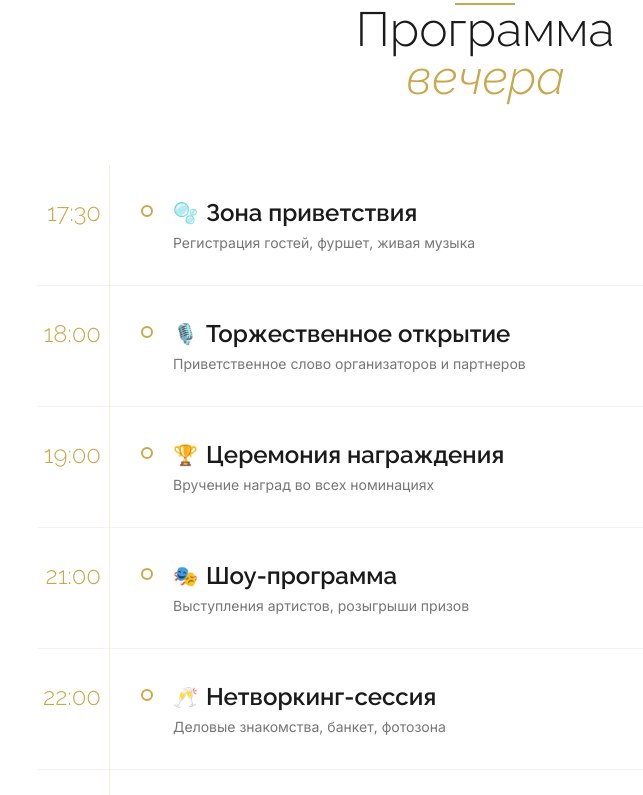
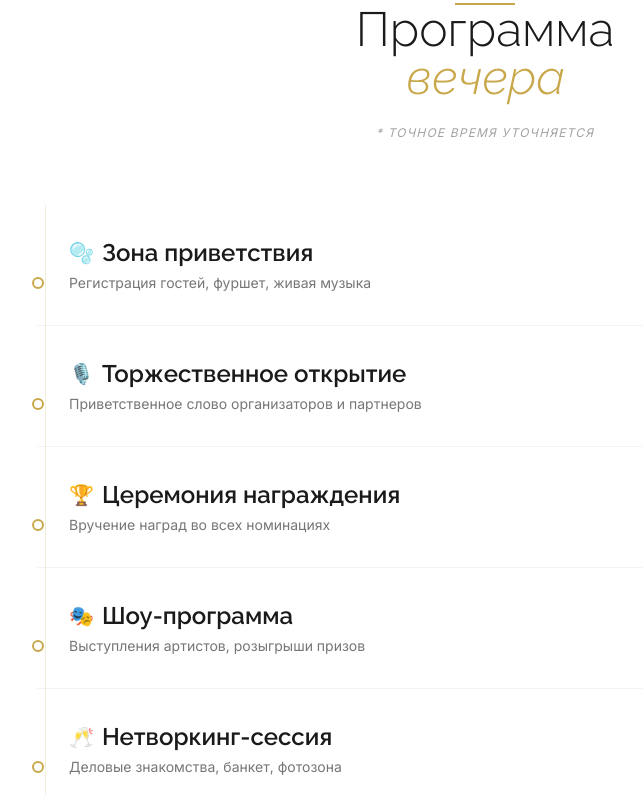
Before and after one commit to pr-poehali-dev/business-award-landing-2, a React (Vite) app: page / in a window 1280 px wide. Shown: the part 8805-9600 px from the top of the page, without its empty margins (155-798 px from the left). Built offline with nearby package versions, Linux system fonts and the light colour scheme.

Commit message:
fix: remove exact time from program block

```diff
--- a/src/pages/Index.tsx
+++ b/src/pages/Index.tsx
@@ -735,17 +735,15 @@ export default function Index() {
               Программа<br />
               <em className="text-gold">вечера</em>
             </h2>
+            <p className="font-body text-xs text-charcoal/40 tracking-widest uppercase mt-6 italic">* Точное время уточняется</p>
           </div>
           <div className="relative">
-            <div className="absolute left-[72px] top-0 bottom-0 w-px bg-gold/20 hidden md:block" />
+            <div className="absolute left-2 top-0 bottom-0 w-px bg-gold/20" />
             <div className="flex flex-col">
               {programItems.map((item, i) => (
-                <div key={i} className="flex gap-6 md:gap-10 items-start py-8 border-b border-charcoal/5 last:border-0 group">
-                  <div className="shrink-0 w-16 text-right">
-                    <span className="font-display text-2xl font-light text-gold">{item.time}</span>
-                  </div>
-                  <div className="relative md:pl-8">
-                    <div className="absolute left-0 top-2 w-3 h-3 rounded-full border-2 border-gold bg-white hidden md:block group-hover:bg-gold transition-all duration-300" />
+                <div key={i} className="flex gap-6 md:gap-10 items-start py-8 border-b border-charcoal/5 last:border-0 group pl-8">
+                  <div className="absolute left-0 top-auto w-3 h-3 rounded-full border-2 border-gold bg-white group-hover:bg-gold transition-all duration-300 -ml-[5px] mt-10" />
+                  <div>
                     <div className="flex items-center gap-2 mb-1">
                       <span className="text-xl select-none leading-none">{item.emoji}</span>
                       <h3 className="font-display text-2xl font-semibold text-charcoal">{item.title}</h3>
```
